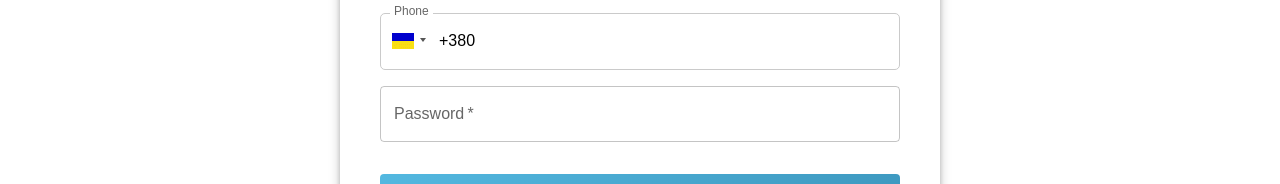
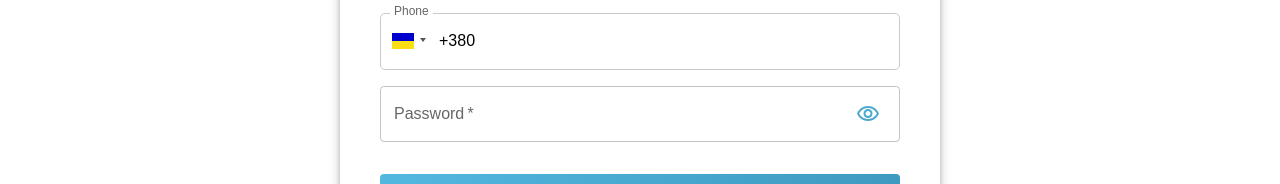
Before and after one commit to Trane-24/first_project, a React (Create React App) app in the folder ui/: page /sign-up in a window 1280 px wide. Shown: the part 439-623 px from the top of the page. Built offline with nearby package versions, Linux system fonts and the light colour scheme.

Commit message:
#11 added btn showPassword in singUp

```diff
--- a/ui/src/pages/signUpPage.tsx
+++ b/ui/src/pages/signUpPage.tsx
@@ -14,6 +14,8 @@ import UserRoles from 'types/UserRoles';
 import { makeStyles } from '@mui/styles';
 import { LoadingButton } from '@mui/lab';
 import { TextField, Grid, Box, Paper, Button, Typography } from '@mui/material';
+import VisibilityOutlinedIcon from '@mui/icons-material/VisibilityOutlined';
+import VisibilityOffOutlinedIcon from '@mui/icons-material/VisibilityOffOutlined';
 // utilites
 import { isEmail, isPassword, isRequired } from '../utilites/validation';
 
@@ -32,6 +34,9 @@ const SignUpPage: React.FC = () => {
 
   const [isLoading, setIsLoading] = useState(false);
   const [isSingUp, setIsSingUp] = useState(false);
+  const [showPassword, setShowPassword] = useState(false);
+
+  const handeShowPassword = () => setShowPassword(!showPassword);
 
   const { control, handleSubmit, formState: { errors } } = useForm<IForm>({
     defaultValues: {
@@ -136,7 +141,7 @@ const SignUpPage: React.FC = () => {
               />
             </Grid>
             {/* password */}
-            <Grid item xs={12}>
+            <Grid item xs={12} sx={{ position: 'relative'}}>
               <Controller
                 control={control} name="password"
                 rules={{  required: isRequired, pattern: isPassword }}
@@ -144,7 +149,7 @@ const SignUpPage: React.FC = () => {
                   <TextField
                     {...field}
                     label="Password"
-                    type="password"
+                    type={showPassword ? "text" : "password"}
                     fullWidth
                     required
                     error={!!errors?.password}
@@ -152,6 +157,15 @@ const SignUpPage: React.FC = () => {
                   />
                 )}
               />
+              <Button
+                sx={{ position: 'absolute', right: '0', height: '56px'}}
+                onClick={handeShowPassword}
+              >
+                {showPassword
+                  ? <VisibilityOffOutlinedIcon />
+                  : <VisibilityOutlinedIcon />
+                }
+              </Button>
             </Grid>
           </Grid>
           <LoadingButton
```
Also changed, not shown: ui/src/pages/signInPage.tsx (indentation only).
